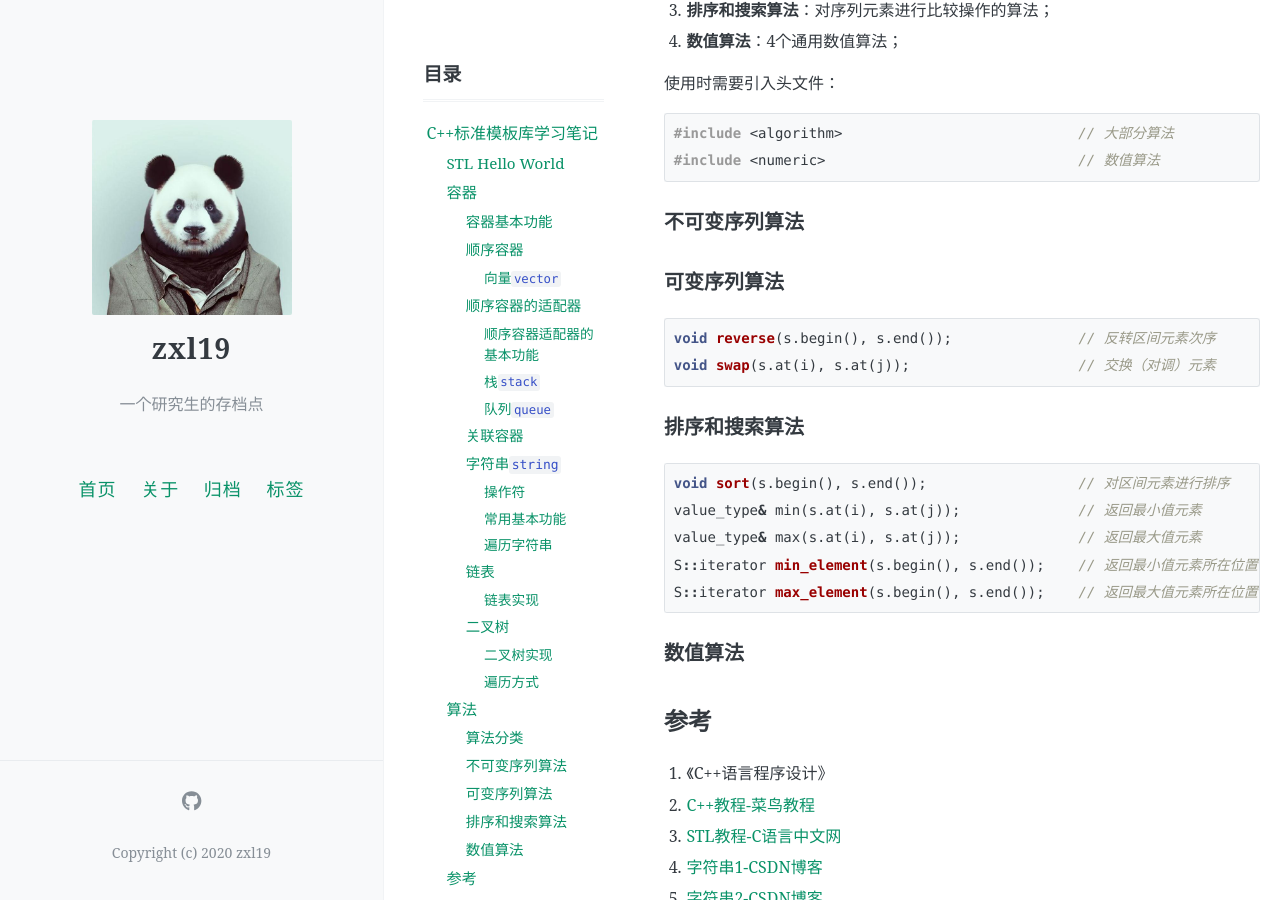
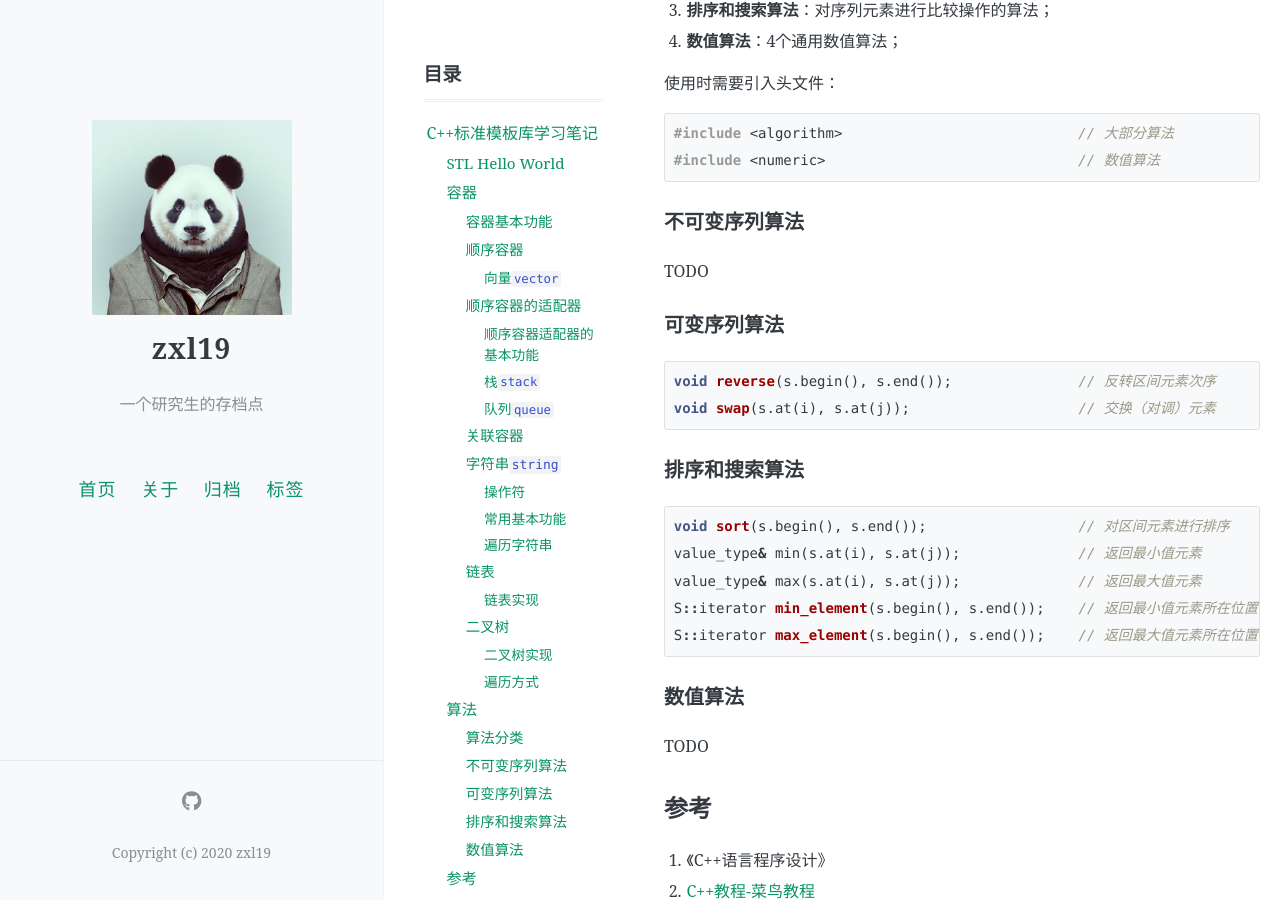
Before and after one commit to zxl19/zxl19.github.io, a Jekyll site: the page built from _posts/2021-09-19-stl-note.md, in a window 1280 px wide and 900 px high, scrolled down 6722 px. Built offline with Jekyll 4.4.1, drawn with Linux system fonts in a browser that asks for light colours; comment, search, counter and statistics services are not loaded.

Commit message:
Update Posts

````diff
--- a/_posts/2021-09-19-stl-note.md
+++ b/_posts/2021-09-19-stl-note.md
@@ -280,6 +280,8 @@ void post_order(TreeNode* Node) {
 
 ### 不可变序列算法
 
+TODO
+
 ### 可变序列算法
 
 ```cpp
@@ -299,6 +301,8 @@ S::iterator max_element(s.begin(), s.end());    // 返回最大值元素所在
 
 ### 数值算法
 
+TODO
+
 ## 参考
 
 1. 《C++语言程序设计》
````
Also changed, not shown: _posts/.2021-09-24-wish-list.md (+1 -1 lines).
